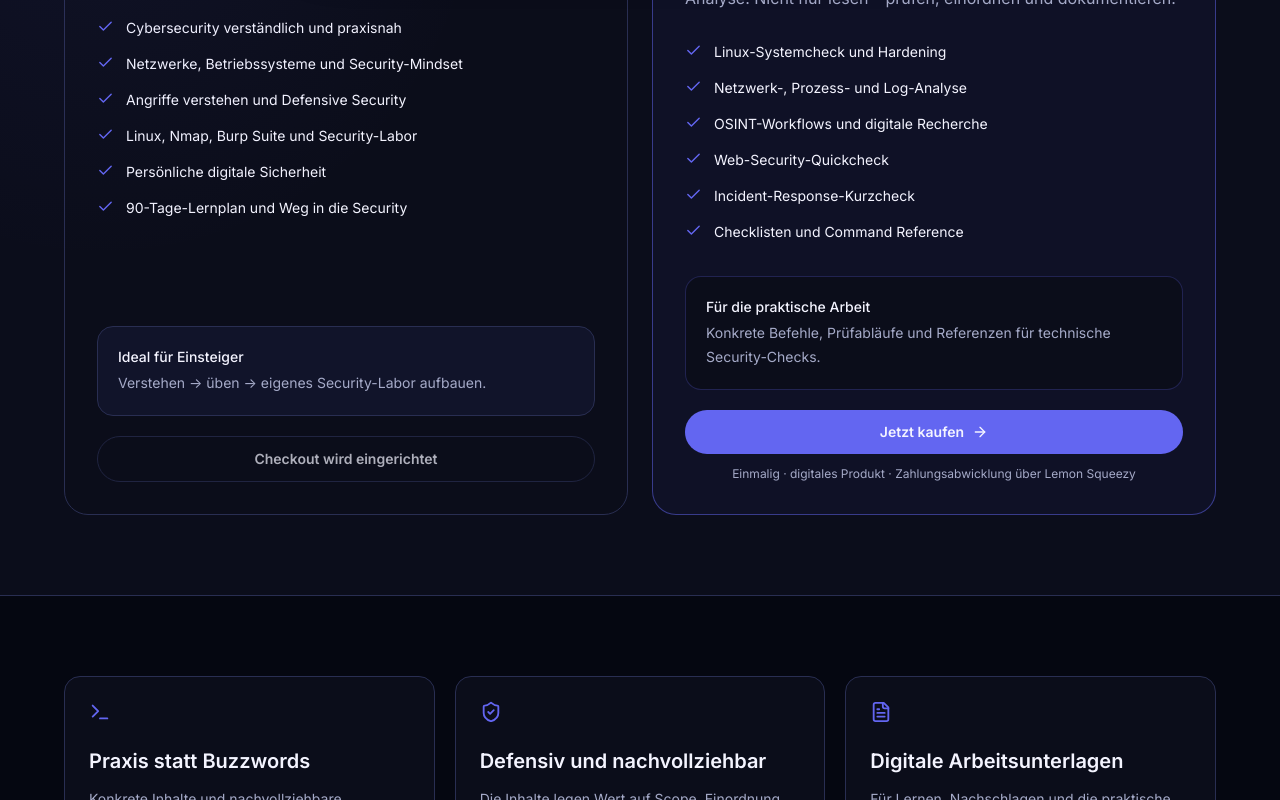
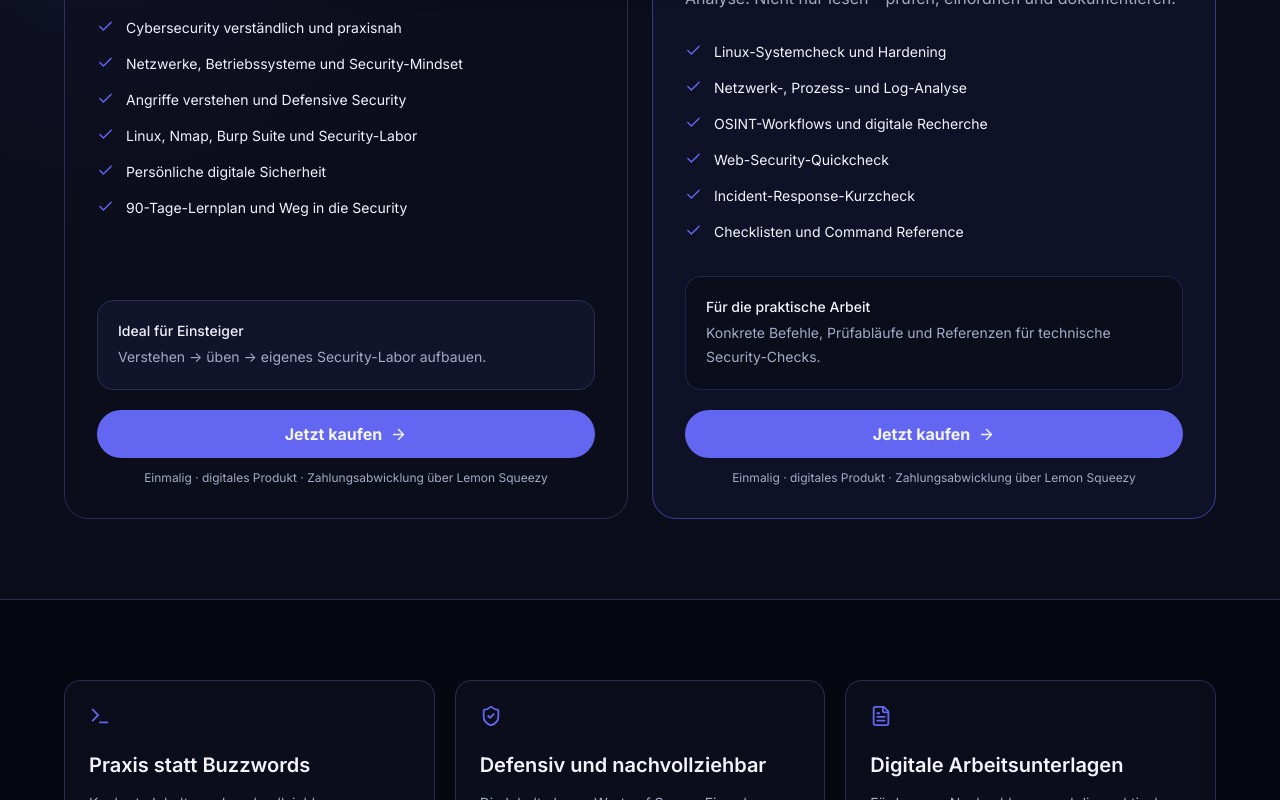
Before and after one commit to aaron0sec/webseite, a Next.js app: page /shop in a window 1280 px wide. Shown: the part 835-1635 px from the top of the page. Built offline with nearby package versions, Linux system fonts and the light colour scheme.

Commit message:
Connect Cybersecurity Start checkout

```diff
--- a/src/app/shop/page.tsx
+++ b/src/app/shop/page.tsx
@@ -7,6 +7,7 @@ export const metadata: Metadata = {
 };
 
 const fieldManualCheckoutUrl = "https://schmidt.lemonsqueezy.com/checkout/buy/d5b413c9-1901-4189-b4c9-108fd68e2dce";
+const cyberSecurityStartCheckoutUrl = "https://schmidt.lemonsqueezy.com/checkout/buy/ea9ac7d5-beba-447c-aa36-adc255671a0d";
 
 const fieldManualContents = [
   "Linux-Systemcheck und Hardening",
@@ -64,9 +65,10 @@ export default function ShopPage() {
                   <p className="text-sm font-medium">Ideal für Einsteiger</p>
                   <p className="mt-1 text-sm leading-6 text-[var(--muted)]">Verstehen → üben → eigenes Security-Labor aufbauen.</p>
                 </div>
-                <button type="button" disabled className="mt-5 inline-flex min-h-11 w-full cursor-not-allowed items-center justify-center gap-2 rounded-full border border-[var(--border)] px-5 py-3 text-sm font-semibold opacity-70">
-                  Checkout wird eingerichtet
-                </button>
+                <a href={cyberSecurityStartCheckoutUrl} target="_blank" rel="noopener noreferrer" className="mt-5 inline-flex min-h-12 w-full items-center justify-center gap-2 rounded-full bg-[var(--accent)] px-5 py-3 text-base font-bold text-black transition hover:brightness-110">
+                  Jetzt kaufen <ArrowRight size={17} />
+                </a>
+                <p className="mt-3 text-center text-xs text-[var(--muted)]">Einmalig · digitales Produkt · Zahlungsabwicklung über Lemon Squeezy</p>
               </div>
             </article>
 
@@ -92,8 +94,8 @@ export default function ShopPage() {
                   <p className="text-sm font-medium">Für die praktische Arbeit</p>
                   <p className="mt-1 text-sm leading-6 text-[var(--muted)]">Konkrete Befehle, Prüfabläufe und Referenzen für technische Security-Checks.</p>
                 </div>
-                <a href={fieldManualCheckoutUrl} target="_blank" rel="noopener noreferrer" className="mt-5 inline-flex min-h-11 w-full items-center justify-center gap-2 rounded-full bg-[var(--accent)] px-5 py-3 text-sm font-semibold text-black transition hover:brightness-110">
-                  Jetzt kaufen <ArrowRight size={16} />
+                <a href={fieldManualCheckoutUrl} target="_blank" rel="noopener noreferrer" className="mt-5 inline-flex min-h-12 w-full items-center justify-center gap-2 rounded-full bg-[var(--accent)] px-5 py-3 text-base font-bold text-black transition hover:brightness-110">
+                  Jetzt kaufen <ArrowRight size={17} />
                 </a>
                 <p className="mt-3 text-center text-xs text-[var(--muted)]">Einmalig · digitales Produkt · Zahlungsabwicklung über Lemon Squeezy</p>
               </div>
```
